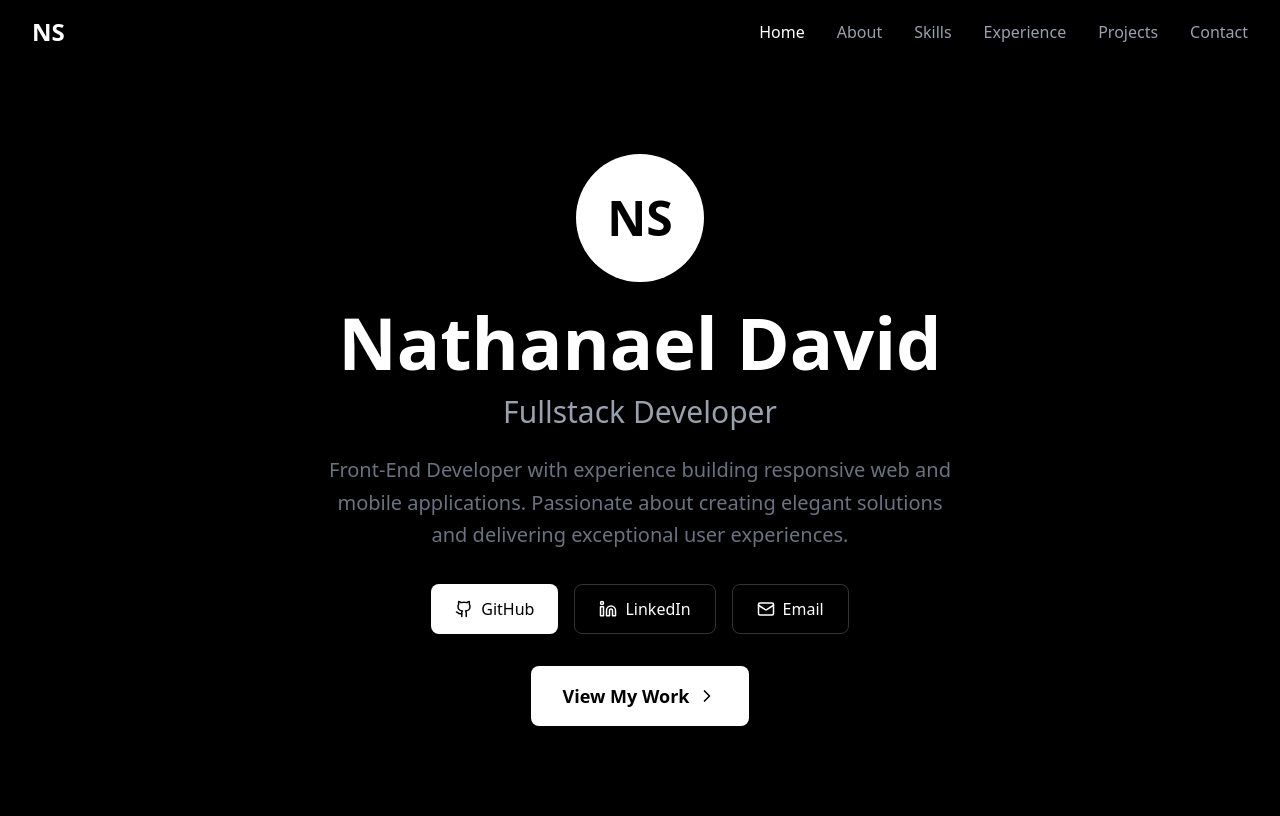
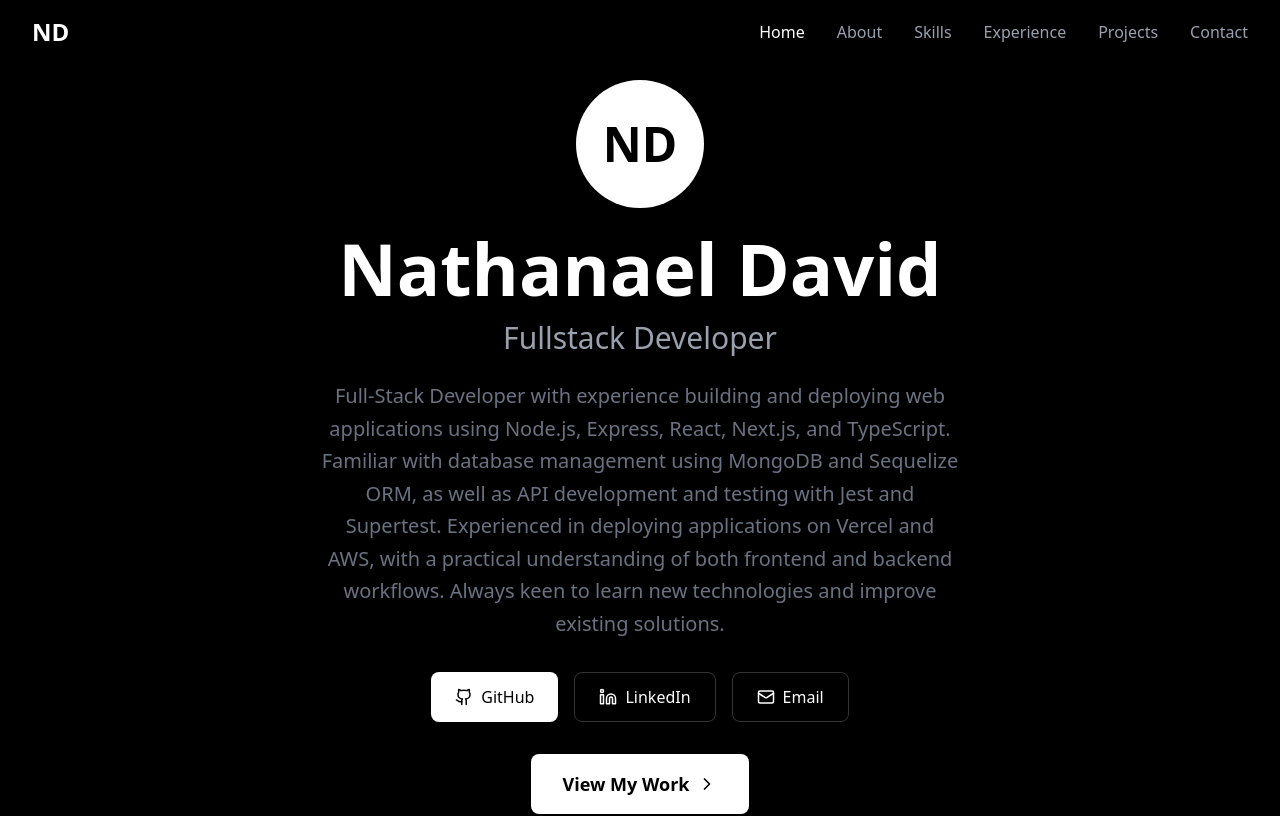
Before and after one commit to Nathanaells/portofolio_website, a React (Vite) app in the folder portofolio/: page / in a window 1280 px wide. Shown: the top 816 px of the page. Built offline with nearby package versions, Linux system fonts and the light colour scheme.

Commit message:
fixing layout

```diff
--- a/portofolio/src/components/Portfolio.jsx
+++ b/portofolio/src/components/Portfolio.jsx
@@ -1,4 +1,4 @@
-import React, { useState, useEffect } from "react";
+import { useState, useEffect } from "react";
 import {
   Github,
   Linkedin,
@@ -163,7 +163,6 @@ const Portfolio = () => {
 
   return (
     <div className="min-h-screen bg-black text-white overflow-x-hidden">
-      {/* Navigation */}
       <nav
         className={`fixed w-full z-50 transition-all duration-300 ${
           isScrolled
@@ -173,7 +172,7 @@ const Portfolio = () => {
       >
         <div className="max-w-7xl mx-auto px-4 sm:px-6 lg:px-8">
           <div className="flex justify-between items-center h-14 sm:h-16">
-            <div className="text-xl sm:text-2xl font-bold text-white">NS</div>
+            <div className="text-xl sm:text-2xl font-bold text-white">ND</div>
 
             {/* Desktop Menu */}
             <div className="hidden md:flex space-x-8">
@@ -240,7 +239,7 @@ const Portfolio = () => {
         <div className="max-w-4xl mx-auto text-center w-full">
           <div className="mb-6 sm:mb-8 animate-fade-in">
             <div className="w-24 h-24 sm:w-32 sm:h-32 mx-auto mb-4 sm:mb-6 rounded-full bg-white flex items-center justify-center text-4xl sm:text-5xl font-bold text-black">
-              NS
+              ND
             </div>
             <h1 className="text-3xl sm:text-4xl md:text-5xl lg:text-7xl font-bold mb-3 sm:mb-4 text-white px-2">
               Nathanael David
@@ -249,9 +248,14 @@ const Portfolio = () => {
               Fullstack Developer
             </h2>
             <p className="text-base sm:text-lg md:text-xl text-gray-500 max-w-2xl mx-auto mb-6 sm:mb-8 px-4 leading-relaxed">
-              Front-End Developer with experience building responsive web and
-              mobile applications. Passionate about creating elegant solutions
-              and delivering exceptional user experiences.
+              Full-Stack Developer with experience building and deploying web
+              applications using Node.js, Express, React, Next.js, and
+              TypeScript. Familiar with database management using MongoDB and
+              Sequelize ORM, as well as API development and testing with Jest
+              and Supertest. Experienced in deploying applications on Vercel and
+              AWS, with a practical understanding of both frontend and backend
+              workflows. Always keen to learn new technologies and improve
+              existing solutions.
             </p>
           </div>
 
```
